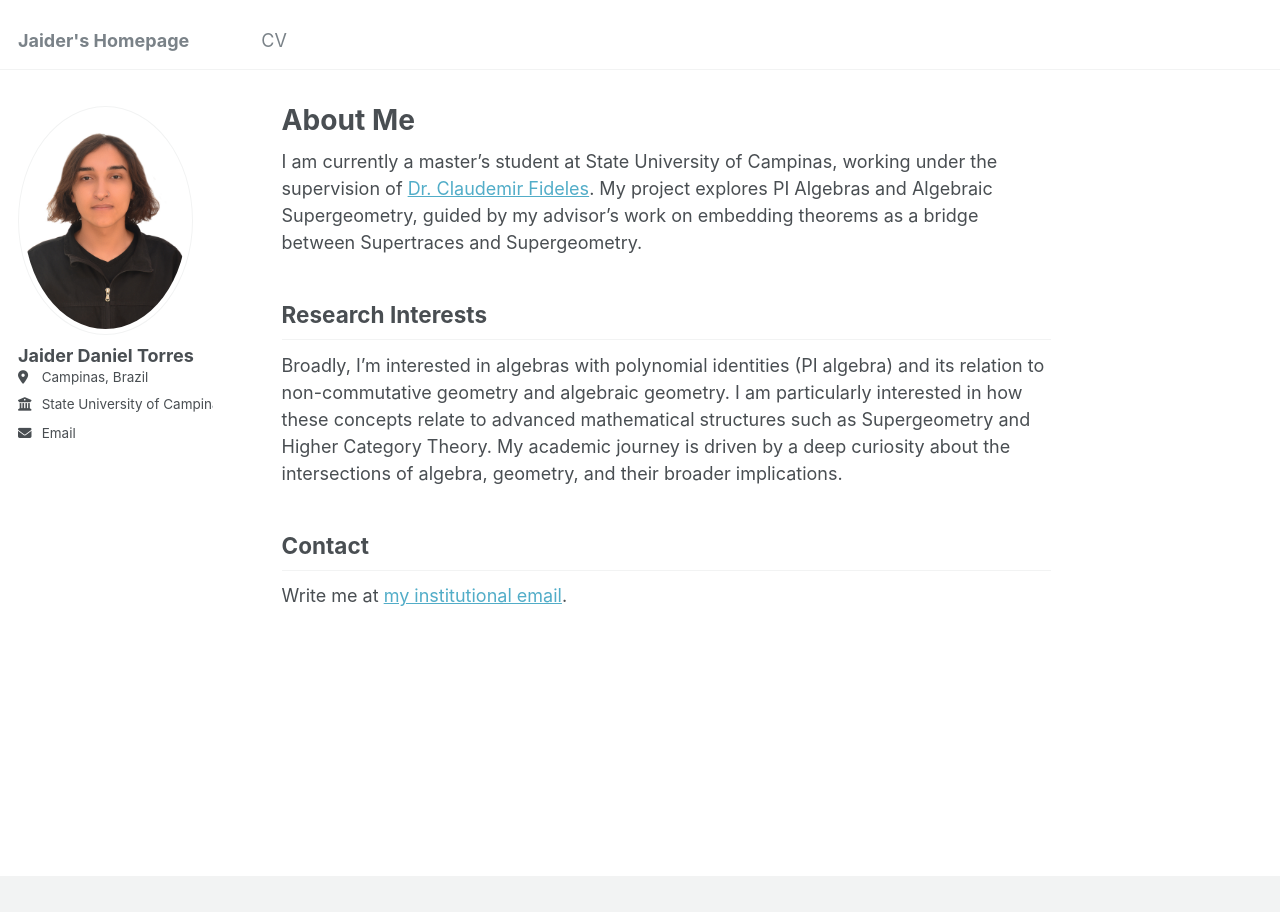
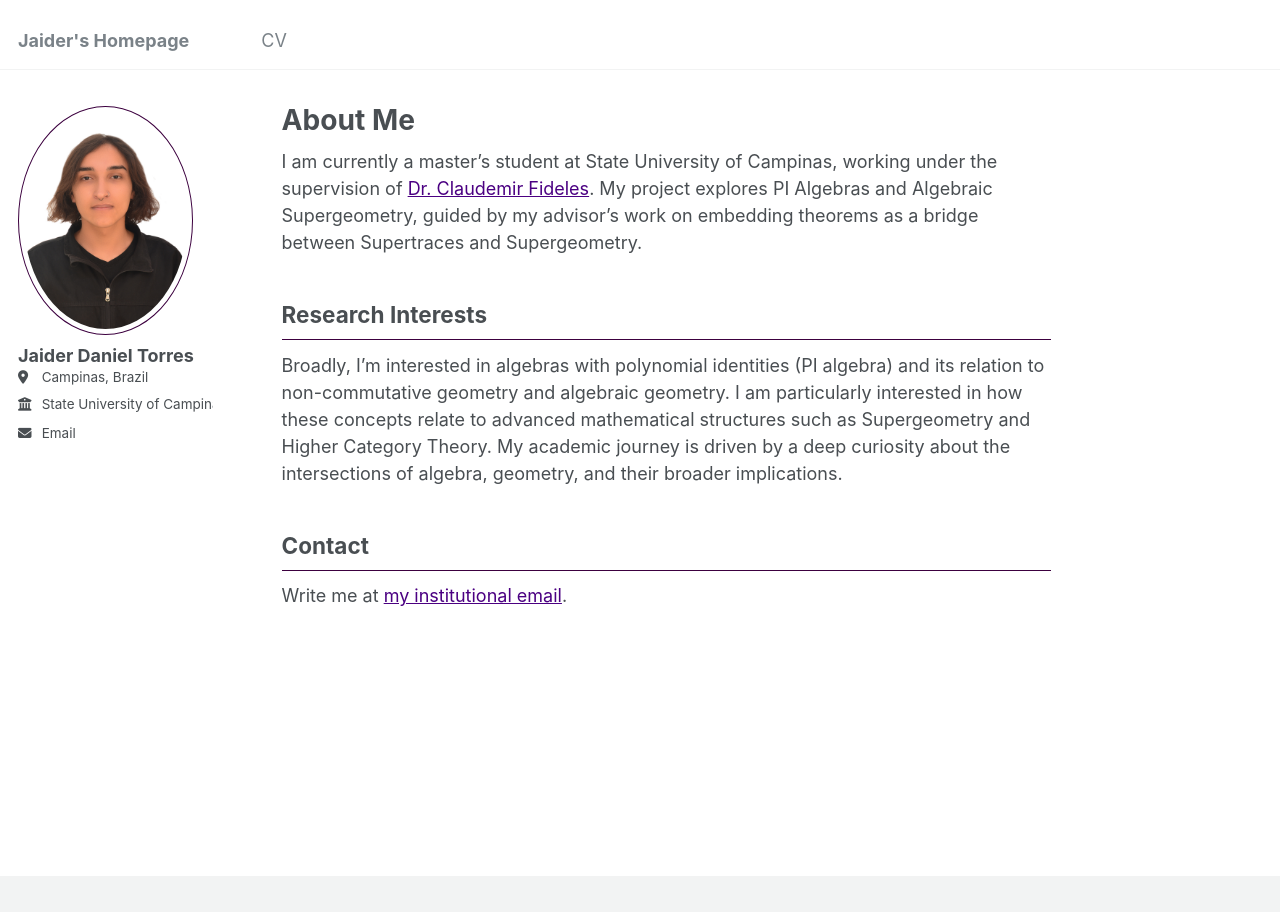
Before and after one commit to jaider-torres/jaider-torres.github.io, a Jekyll site: the page built from _pages/about.md, in a window 1280 px wide. Built offline with Jekyll 4.4.1, drawn with Linux system fonts in a browser that asks for light colours.

Commit message:
Update _page.scss

```diff
--- a/_sass/_page.scss
+++ b/_sass/_page.scss
@@ -1,6 +1,13 @@
 /* ==========================================================================
    SINGLE PAGE/POST
    ========================================================================== */
+
+$main-color: #4b0082; /* Primary color */
+$light-main-color: #8a2be2; /* Light shade for accents */
+$dark-main-color: #3c003f; /* Dark shade for borders and shadows */
+$border-color: $dark-main-color;
+$lighter-gray: #f5f5f5; /* Light gray for backgrounds */
+$gray: #ccc; /* Gray for text and borders */
 
 #main {
   @include container;
@@ -49,7 +56,6 @@
 }
 
 .page__content {
-
   h2 {
     padding-bottom: 0.5em;
     border-bottom: 1px solid $border-color;
@@ -74,6 +80,7 @@
 
   a {
     text-decoration: underline;
+    color: $main-color;
 
     &:hover {
       text-decoration: underline;
@@ -124,6 +131,7 @@
     background-position: center;
     animation: intro 0.3s both;
     animation-delay: 0.25s;
+    background-color: rgba($main-color, 0.7); /* Overlay color */
 
     a {
       color: #fff;
@@ -175,10 +183,9 @@
   color: #fff;
   font-family: $caption-font-family;
   font-size: $type-size-7;
-  background: #000;
+  background: rgba($dark-main-color, 0.5); /* Dark overlay for caption */
   text-align: right;
   z-index: 5;
-  opacity: 0.5;
   border-radius: $border-radius 0 $border-radius 0;
 
   @include breakpoint($large) {
@@ -220,7 +227,6 @@
   text-transform: uppercase;
 }
 
-
 /*
    Page meta
    ========================================================================== */
@@ -246,7 +252,6 @@
   text-transform: uppercase;
 }
 
-
 /*
    Page taxonomy
    ========================================================================== */
@@ -267,7 +272,7 @@
   margin-bottom: 8px;
   padding: 5px 10px;
   text-decoration: none;
-  border: 1px solid $light-gray;
+  border: 1px solid $light-main-color; /* Lighter border for taxonomy items */
   border-radius: $border-radius;
 
   &:hover {
@@ -275,7 +280,6 @@
     color: $link-color-hover;
   }
 }
-
 
 /*
    Comments
@@ -372,7 +376,6 @@
   }
 }
 
-
 /*
    Related
    ========================================================================== */
```
